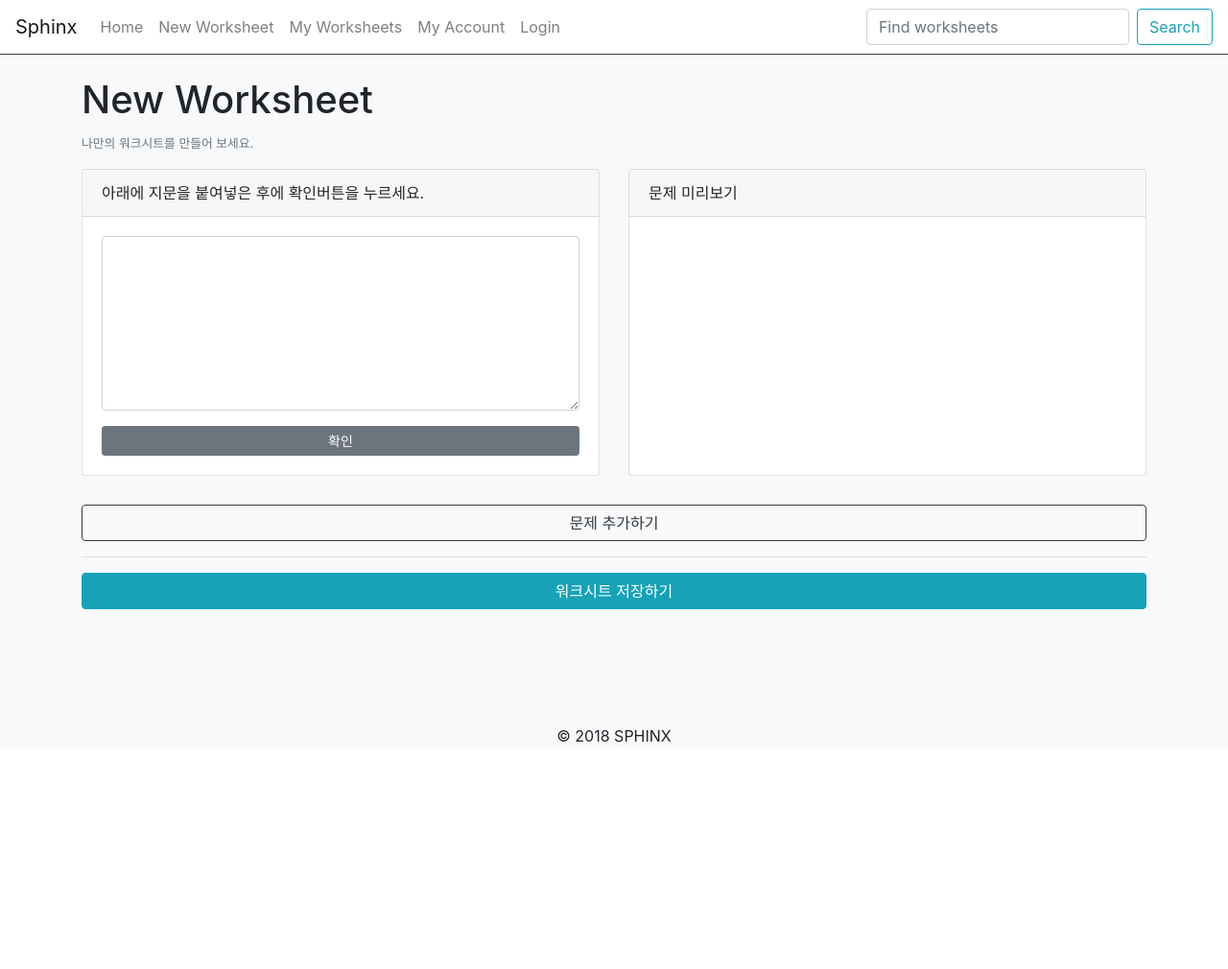
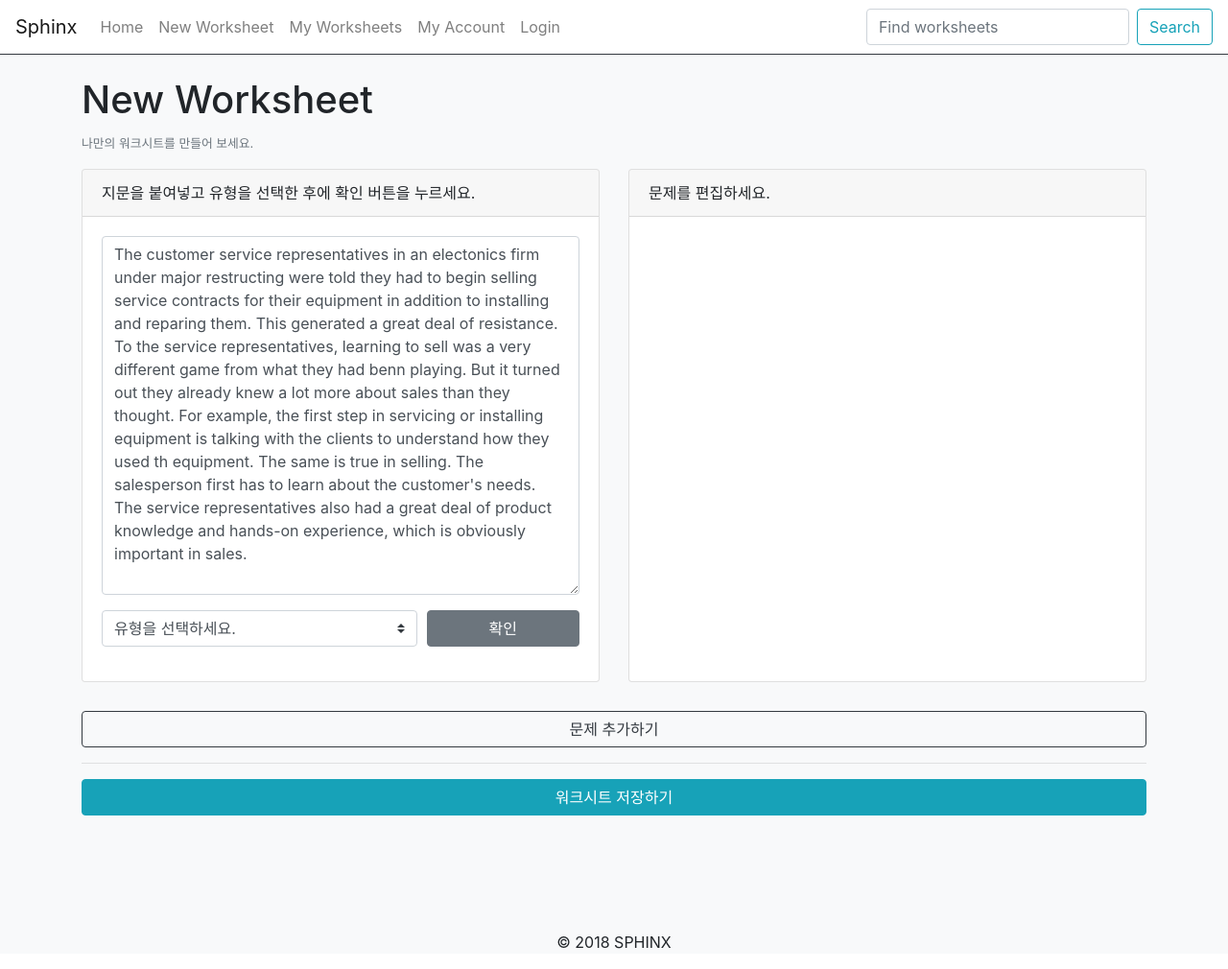
Before and after one commit to asoora/sphinx, a Django app: page /worksheet/new/ in a window 1280 px wide. Shown: the whole page at 96% size. Before the commit the page ends 774 px from the top, so only its background shows below. Run offline with Django 3.2, Linux system fonts and the light colour scheme; some libraries are stand-ins or nearby versions.

Commit message:
add 순서 유형 마법사 step1

```diff
--- /dev/null
+++ b/sphinxsite/worksheet/static/worksheet/js/new_worksheet.js
@@ -0,0 +1,48 @@
+var questionTitles = [
+    '글의 흐름으로 보아, 주어진 문장이 들어가기에 가장 적절한 곳을 고르시오.'
+];
+
+function toQuestionTitle(id) {
+    return questionTitles[id - 1];
+}
+
+function splitSentence(text) {
+    return text.match(/[^\.!\?]+[\.!\?]+/g);
+}
+
+function addType1Step2() {
+    document.getElementById('wiz-header').innerHTML = '보기 선택';
+    document.getElementById('wiz-body').setAttribute('class', 'd-none');
+}
+
+function addType1Step1(text) {
+    document.getElementById('wiz-header').innerHTML = '어떤 문장을 "주어진 문장"으로 사용하시겠어요?';
+    var sentences = splitSentence(text);
+    var type1Step1Template = document.getElementById('type1Step1').innerHTML;
+    var type1Step1Html = '';
+    for (i = 0; i < sentences.length; i++) {
+        type1Step1 = type1Step1Template.replace(/\{\$sentenceId\$\}/gi, i + 1);
+        type1Step1 = type1Step1.replace(/\{\$sentence\$\}/gi, sentences[i]);
+        type1Step1Html += type1Step1;
+    }
+    document.getElementById('type1Step1').innerHTML = type1Step1Html;
+    document.getElementById('wiz-body').removeAttribute('class');
+    document.getElementById('type1Step1Form').addEventListener('submit', function (e) {
+        e.preventDefault();
+        addType1Step2();
+    });
+}
+
+document.getElementById('questionForm').addEventListener('submit', function (e) {
+    e.preventDefault();
+    // get form values
+    var questionForm = document.forms['questionForm'];
+    var text = questionForm['textarea1'].value;
+    var questionType = questionForm['questionType'].value;
+    console.log(questionType);
+    var questionTitle = toQuestionTitle(questionType);
+    // call the first step
+    if (questionType == 1) {
+        addType1Step1(text);
+    }
+});
--- a/sphinxsite/worksheet/templates/worksheet/new_worksheet.html
+++ b/sphinxsite/worksheet/templates/worksheet/new_worksheet.html
@@ -6,17 +6,42 @@
 
 <div class="card-deck" id="questionList">
     <div class="card">
-        <div class="card-header">아래에 지문을 붙여넣은 후에 확인버튼을 누르세요.</div>
+        <div class="card-header">지문을 붙여넣고 유형을 선택한 후에 확인 버튼을 누르세요.</div>
         <div class="card-body">
-            <p class="card-text">
-                <textarea class="form-control" id="textarea1" rows="7"></textarea>
-            </p>
-            <button type="submit" class="btn btn-secondary btn-sm btn-block">확인</button>
+            <form class="form-group" id="questionForm">
+                <p class="card-text">
+                    <textarea class="form-control" id="textarea1" rows="15">The customer service representatives in an electonics firm under major restructing were told they had to begin selling service contracts for their equipment in addition to installing and reparing them. This generated a great deal of resistance. To the service representatives, learning to sell was a very different game from what they had benn playing. But it turned out they already knew a lot more about sales than they thought. For example, the first step in servicing or installing equipment is talking with the clients to understand how they used th equipment. The same is true in selling. The salesperson first has to learn about the customer's needs. The service representatives also had a great deal of product knowledge and hands-on experience, which is obviously important in sales.</textarea>
+                </p>
+                <div class="form-row">
+                    <div class="col-md-8">
+                        <select class="custom-select" id="questionType">
+                            <option selected>유형을 선택하세요.</option>
+                            <option value="1">문장 순서(밑줄) 유형</option>
+                        </select>
+                    </div>
+                    <div class="col-md-4">
+                        <button type="submit" class="btn btn-secondary btn-block">확인</button>
+                    </div>
+                </div>
+            </form>
         </div>
     </div>
     <div class="card">
-        <div class="card-header">문제 미리보기</div>
-        <div class="card-body"></div>
+        <div class="card-header" id="wiz-header">문제를 편집하세요.</div>
+        <div class="card-body">
+            <div class="d-none" id="wiz-body">
+                <form class="form-group" id="type1Step1Form">
+                    <div class="card-text" id="type1Step1">
+                        <div class="form-check">
+                            <input type="radio" id="sentence{$sentenceId$}" name="sentenceRadio" class="form-check-input" value="sentence{$sentenceId$}">
+                            <label class="form-check-label" for="sentence{$sentenceId$}">{$sentence$}</label>
+                        </div>
+                    </div>
+                    <p class="card-text"></p>
+                    <button type="submit" class="btn btn-secondary btn-block">확인</button>
+                </form>
+            </div>
+        </div>
     </div>
 </div>
 <div id="addQuestionWrap">
@@ -28,4 +53,7 @@
 <div id="submitWorksheetWrap">
     <button type="button" class="btn btn-info btn-block" id="submitWorksheet">워크시트 저장하기</button>
 </div>
+
+{% load static %}
+<script src="{% static 'worksheet/js/new_worksheet.js' %}"></script>
 {% endblock %}
```
